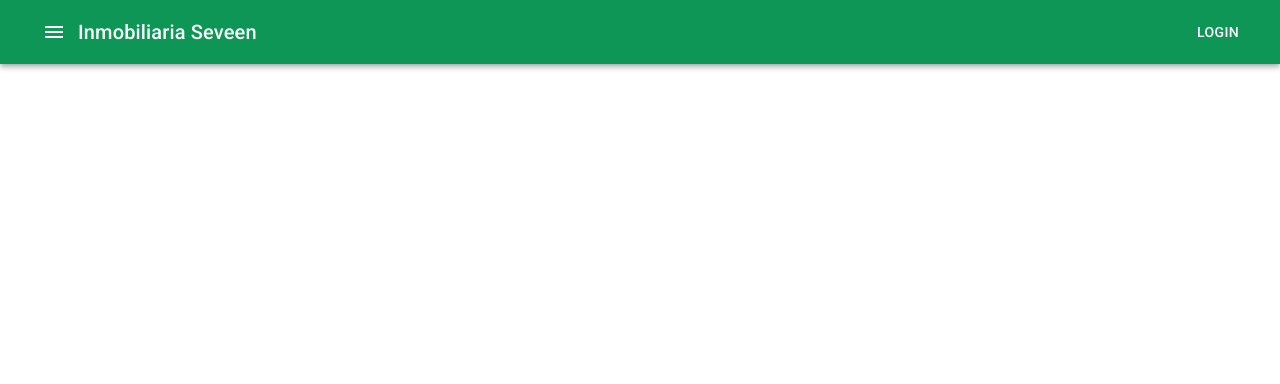
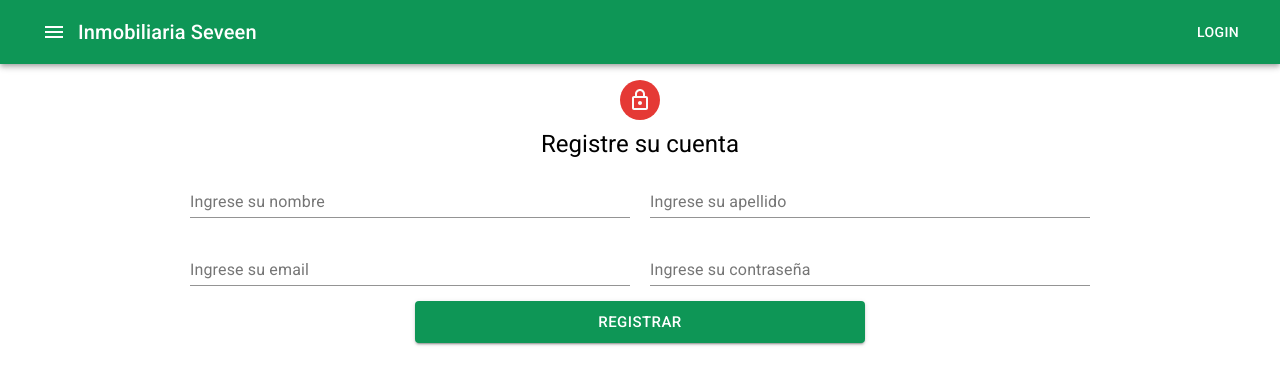
Before and after one commit to StyvenSoft/gestion-inmobiliaria, a React (Create React App) app: page /auth/register-user in a window 1280 px wide. Shown: the top 384 px of the page. Built offline with nearby package versions, Linux system fonts and the light colour scheme.

Commit message:
Finalized layout form registrer user

```diff
--- a/src/App.js
+++ b/src/App.js
@@ -6,6 +6,7 @@ import { BrowserRouter as Router, Switch, Route } from 'react-router-dom';
 import { ThemeProvider as MuiThemeProvider } from '@material-ui/core/styles';
 import theme from './theme/theme';
 import Grid from '@material-ui/core/Grid';
+import RegisterUser from './components/security/RegisterUser';
 
 class App extends Component {
   render () {
@@ -16,6 +17,7 @@ class App extends Component {
           <Grid container>
             <Switch>
               <Route path="/" exact component = { ListImmovables }></Route>
+              <Route path="/auth/register-user" exact component = { RegisterUser }></Route>
             </Switch>
           </Grid>
         </MuiThemeProvider>
--- a/src/components/security/RegisterUser.js
+++ b/src/components/security/RegisterUser.js
@@ -1,6 +1,6 @@
 import React, { Component } from 'react';
-import { Container, Avatar, Typography } from '@material-ui/core';
-import LockOutLineIcon from '@material-ui/core/icons/LockOutLineIcon';
+import { Container, Avatar, Typography, Grid, TextField, Button } from '@material-ui/core';
+import LockOutLineIcon from '@material-ui/icons/LockOutlined';
 
 const style = {
     paper : {
@@ -12,6 +12,14 @@ const style = {
     avatar : {
         margin : 8,
         backgroundColor : "#e53935"
+    },
+    form : {
+        width : "100%",
+        marginTop : 10
+    },
+    submit : {
+        marginTop : 15,
+        marginBotton : 20
     }
 }
 
@@ -24,6 +32,29 @@ export default class RegisterUser extends Component {
                         <LockOutLineIcon />
                     </Avatar>
                     <Typography component="h1" variant="h5">Registre su cuenta</Typography>
+                    <form style={style.form}>
+                        <Grid container spacing={2}>
+                            <Grid item md={6} xs={12}>
+                                <TextField name="name" fullWidth label="Ingrese su nombre" />
+                            </Grid>
+                            <Grid item md={6} xs={12}>
+                                <TextField name="lastname" fullWidth label="Ingrese su apellido" />
+                            </Grid>
+                            <Grid item md={6} xs={12}>
+                                <TextField name="email" fullWidth label="Ingrese su email" />
+                            </Grid>
+                            <Grid item md={6} xs={12}>
+                                <TextField type="password" name="password" fullWidth label="Ingrese su contraseña" />
+                            </Grid>
+                        </Grid>
+                        <Grid container justify="center">
+                            <Grid item md={6} xs={12}>
+                                <Button type="submit" variant="contained" fullWidth size="large" color="primary" style={style.submit}>
+                                    Registrar
+                                </Button>
+                            </Grid>
+                        </Grid>
+                    </form>
                 </div>
             </Container>
         )
```
